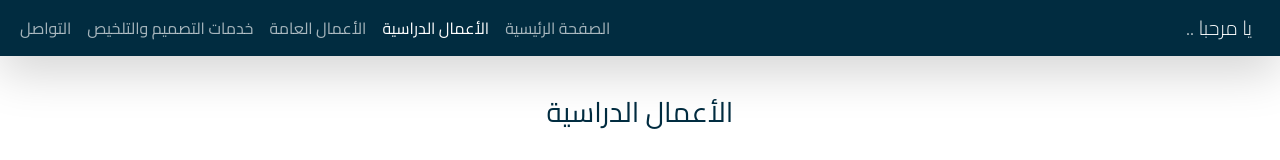
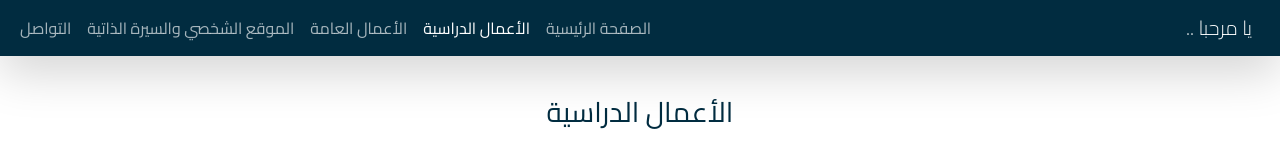
Before and after one commit to Saud-454/saud-page, a plain HTML site: page works.html in a window 1280 px wide. Shown: the top 160 px of the page. Drawn offline with nearby package versions, Linux system fonts and the light colour scheme.

Commit message:
Update works.html

```diff
--- a/works.html
+++ b/works.html
@@ -45,8 +45,8 @@
         <li class="nav-item">
           <a class="nav-link" href="stories.html">الأعمال العامة</a>
         </li>
-       <li id="sirv"  class="nav-item">
-          <a class="nav-link" href="">خدمات التصميم والتلخيص</a>
+        <li id="sirv"  class="nav-item">
+          <a class="nav-link" id="skkl">الموقع الشخصي والسيرة الذاتية</a>
         </li>
         <li class="nav-item">
           <a class="nav-link" href="social.html">التواصل</a>
```
